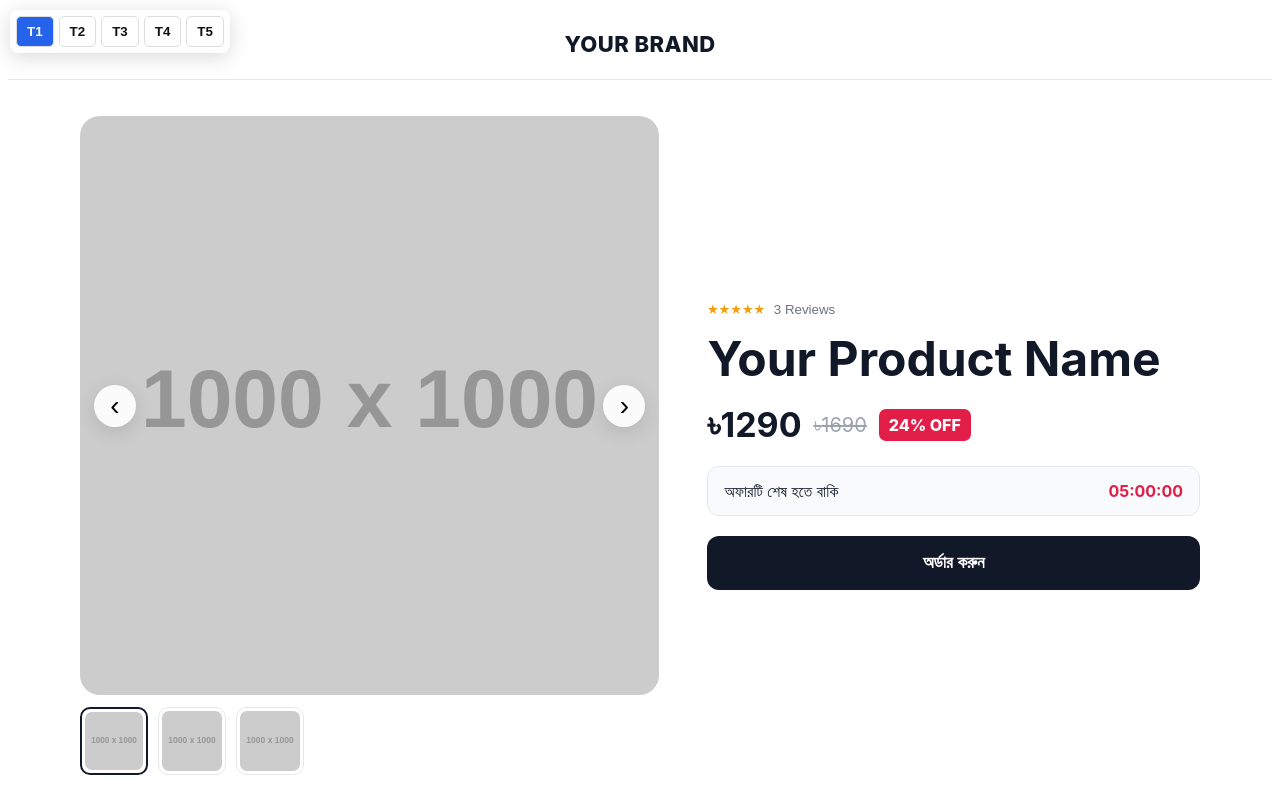
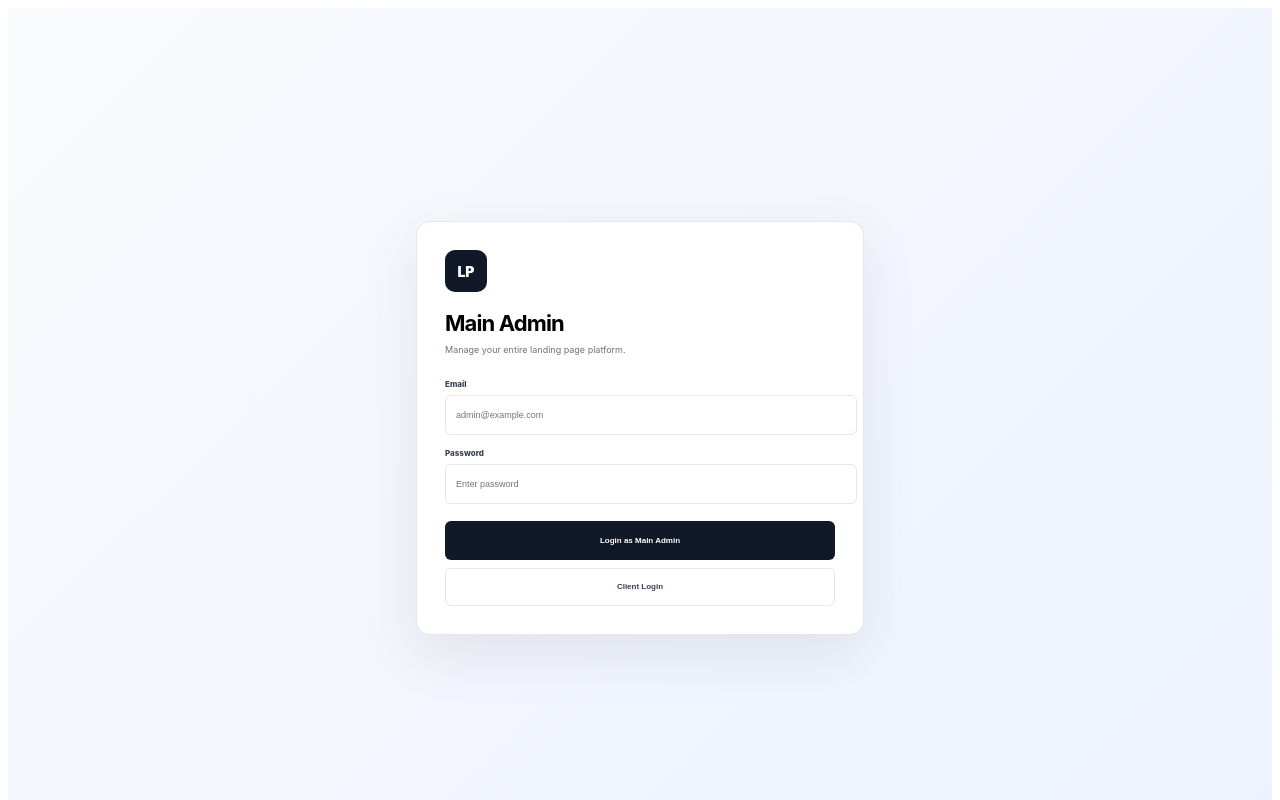
Before and after one commit to sh9145080-del/founder-vent, a React (Vite) app: page / in a window 1280 px wide. Shown: the top 800 px of the page. Built offline with nearby package versions, Linux system fonts and the light colour scheme.

Commit message:
Update App.jsx

```diff
--- a/src/App.jsx
+++ b/src/App.jsx
@@ -1,135 +1,523 @@
 import React, { useState } from "react";
 
-import Template1 from "./templates/Template1";
-import Template2 from "./templates/Template2";
-import Template3 from "./templates/Template3";
-import Template4 from "./templates/Template4";
-import Template5 from "./templates/Template5";
-
-const templates = {
-  1: Template1,
-  2: Template2,
-  3: Template3,
-  4: Template4,
-  5: Template5,
-};
+import AdminPanel from "./Admin Panel";
+import ClientManager from "./ClientManager";
+import ClientAdminLayout from "./ClientAdminLayout";
 
 function App() {
-  const [selectedTemplate, setSelectedTemplate] =
-    useState(1);
+  const [screen, setScreen] = useState("admin-login");
 
-  const SelectedTemplate =
-    templates[selectedTemplate];
+  const [adminLoggedIn, setAdminLoggedIn] = useState(false);
+  const [clientLoggedIn, setClientLoggedIn] = useState(false);
 
-  const product = {
-    brand: "YOUR BRAND",
-    logo: "",
-    title: "Your Product Name",
-    subtitle: "Your product short description",
-    images: [
-      "https://placehold.co/1000x1000?text=Product+1",
-      "https://placehold.co/1000x1000?text=Product+2",
-      "https://placehold.co/1000x1000?text=Product+3",
-    ],
+  // MAIN ADMIN LOGIN
+  if (screen === "admin-login") {
+    return (
+      <AdminLogin
+        onLogin={() => {
+          setAdminLoggedIn(true);
+          setScreen("admin");
+        }}
+        onClientLogin={() => {
+          setScreen("client-login");
+        }}
+      />
+    );
+  }
 
-    price: 1290,
-    oldPrice: 1690,
-    discount: 24,
+  // CLIENT LOGIN
+  if (screen === "client-login") {
+    return (
+      <ClientLogin
+        onLogin={() => {
+          setClientLoggedIn(true);
+          setScreen("client");
+        }}
+        onBack={() => {
+          setScreen("admin-login");
+        }}
+      />
+    );
+  }
 
-    description:
-      "এখানে আপনার প্রোডাক্টের সম্পূর্ণ description থাকবে।",
+  // CLIENT ADMIN PANEL
+  if (screen === "client" && clientLoggedIn) {
+    return (
+      <ClientAdminLayout
+        onLogout={() => {
+          setClientLoggedIn(false);
+          setScreen("admin-login");
+        }}
+      />
+    );
+  }
 
-    features: [
-      "Premium Quality",
-      "Modern Design",
-      "Easy to Use",
-      "Fast Delivery",
-    ],
+  // MAIN ADMIN PANEL
+  if (screen === "admin" && adminLoggedIn) {
+    return (
+      <MainAdmin
+        onLogout={() => {
+          setAdminLoggedIn(false);
+          setScreen("admin-login");
+        }}
+      />
+    );
+  }
 
-    reviews: [
-      {
-        name: "Sadia",
-        rating: 5,
-        text: "প্রোডাক্টটা অনেক ভালো লেগেছে।",
-      },
-      {
-        name: "Tanvir",
-        rating: 5,
-        text: "Quality সত্যিই ভালো।",
-      },
-      {
-        name: "Mim",
-        rating: 4,
-        text: "দাম অনুযায়ী খুব ভালো।",
-      },
-    ],
+  return null;
+}
 
-    delivery: {
-      insideDhaka: 70,
-      outsideDhaka: 120,
-    },
 
-    payment: {
-      bkash: "01XXXXXXXXX",
-      nagad: "01XXXXXXXXX",
-      rocket: "01XXXXXXXXX",
-    },
-  };
+// ==========================================
+// MAIN ADMIN CONTROLLER
+// ==========================================
 
-  const handleOrderSubmit = (order) => {
-    console.log("New Order:", order);
-  };
+function MainAdmin({ onLogout }) {
+  const [page, setPage] = useState("dashboard");
 
+  // DASHBOARD
+  if (page === "dashboard") {
     return (
-    <>
-      {/* TEMPORARY TEMPLATE SWITCHER */}
+      <AdminPanel
+        onNavigate={setPage}
+        onLogout={onLogout}
+      />
+    );
+  }
+
+  // CLIENT MANAGER
+  if (page === "clients") {
+    return (
       <div
         style={{
-          position: "fixed",
-          top: 10,
-          left: 10,
-          zIndex: 99999,
-          display: "flex",
-          gap: 5,
-          padding: 6,
-          background: "#ffffff",
-          borderRadius: 8,
-          boxShadow: "0 4px 20px rgba(0,0,0,.15)",
+          minHeight: "100vh",
+          background: "#f5f7fb",
         }}
       >
-        {Object.keys(templates).map((number) => (
+        <AdminTopBar
+          currentPage="Clients"
+          onDashboard={() => setPage("dashboard")}
+          onLogout={onLogout}
+        />
+
+        <ClientManager />
+      </div>
+    );
+  }
+
+  // FUTURE ADMIN PAGES
+  return (
+    <div
+      style={{
+        minHeight: "100vh",
+        padding: 40,
+        background: "#f5f7fb",
+        fontFamily: "Inter, Arial, sans-serif",
+      }}
+    >
       <button
-            key={number}
-            onClick={() =>
-              setSelectedTemplate(Number(number))
-            }
+        onClick={() => setPage("dashboard")}
         style={{
-              padding: "7px 10px",
-              border: "1px solid #ddd",
-              borderRadius: 5,
-              background:
-                selectedTemplate === Number(number)
-                  ? "#2563eb"
-                  : "#ffffff",
-              color:
-                selectedTemplate === Number(number)
-                  ? "#ffffff"
-                  : "#111111",
+          padding: "10px 14px",
+          border: 0,
+          borderRadius: 7,
+          background: "#111827",
+          color: "#fff",
           cursor: "pointer",
           fontWeight: 700,
         }}
       >
-            T{number}
+        ← Back to Dashboard
       </button>
-        ))}
+
+      <h2 style={{ marginTop: 30 }}>
+        {page}
+      </h2>
+
+      <p style={{ color: "#6b7280" }}>
+        This section will be connected in the next step.
+      </p>
     </div>
-
-      <SelectedTemplate
-        product={product}
-        onOrderSubmit={handleOrderSubmit}
-      />
-    </>
   );
 }
 
+
+// ==========================================
+// ADMIN TOP BAR
+// ==========================================
+
+function AdminTopBar({
+  currentPage,
+  onDashboard,
+  onLogout,
+}) {
+  return (
+    <div
+      style={{
+        height: 54,
+        padding: "0 22px",
+        display: "flex",
+        alignItems: "center",
+        justifyContent: "space-between",
+        background: "#ffffff",
+        borderBottom: "1px solid #e5e7eb",
+        fontFamily: "Inter, Arial, sans-serif",
+      }}
+    >
+      <div
+        style={{
+          display: "flex",
+          alignItems: "center",
+          gap: 14,
+        }}
+      >
+        <strong style={{ fontSize: 13 }}>
+          Main Admin
+        </strong>
+
+        <span
+          style={{
+            color: "#9ca3af",
+            fontSize: 8,
+          }}
+        >
+          /
+        </span>
+
+        <span
+          style={{
+            color: "#6b7280",
+            fontSize: 8,
+          }}
+        >
+          {currentPage}
+        </span>
+      </div>
+
+      <div
+        style={{
+          display: "flex",
+          gap: 7,
+        }}
+      >
+        <button
+          onClick={onDashboard}
+          style={{
+            padding: "7px 10px",
+            border: "1px solid #e5e7eb",
+            borderRadius: 5,
+            background: "#fff",
+            color: "#374151",
+            fontSize: 7,
+            fontWeight: 800,
+            cursor: "pointer",
+          }}
+        >
+          Dashboard
+        </button>
+
+        <button
+          onClick={onLogout}
+          style={{
+            padding: "7px 10px",
+            border: 0,
+            borderRadius: 5,
+            background: "#111827",
+            color: "#fff",
+            fontSize: 7,
+            fontWeight: 800,
+            cursor: "pointer",
+          }}
+        >
+          Logout
+        </button>
+      </div>
+    </div>
+  );
+}
+
+
+// ==========================================
+// MAIN ADMIN LOGIN
+// ==========================================
+
+function AdminLogin({
+  onLogin,
+  onClientLogin,
+}) {
+  const [email, setEmail] = useState("");
+  const [password, setPassword] = useState("");
+
+  const handleSubmit = (e) => {
+    e.preventDefault();
+
+    onLogin();
+  };
+
+  return (
+    <LoginLayout
+      title="Main Admin"
+      subtitle="Manage your entire landing page platform."
+    >
+      <form onSubmit={handleSubmit}>
+
+        <LoginField
+          label="Email"
+          type="email"
+          placeholder="admin@example.com"
+          value={email}
+          onChange={setEmail}
+        />
+
+        <LoginField
+          label="Password"
+          type="password"
+          placeholder="Enter password"
+          value={password}
+          onChange={setPassword}
+        />
+
+        <button
+          type="submit"
+          style={loginButtonStyle}
+        >
+          Login as Main Admin
+        </button>
+
+        <button
+          type="button"
+          onClick={onClientLogin}
+          style={secondaryLoginButtonStyle}
+        >
+          Client Login
+        </button>
+
+      </form>
+    </LoginLayout>
+  );
+}
+
+
+// ==========================================
+// CLIENT LOGIN
+// ==========================================
+
+function ClientLogin({
+  onLogin,
+  onBack,
+}) {
+  const [email, setEmail] = useState("");
+  const [password, setPassword] = useState("");
+
+  const handleSubmit = (e) => {
+    e.preventDefault();
+
+    onLogin();
+  };
+
+  return (
+    <LoginLayout
+      title="Client Login"
+      subtitle="Access your account and submit edit requests."
+    >
+      <form onSubmit={handleSubmit}>
+
+        <LoginField
+          label="Email"
+          type="email"
+          placeholder="client@example.com"
+          value={email}
+          onChange={setEmail}
+        />
+
+        <LoginField
+          label="Password"
+          type="password"
+          placeholder="Enter password"
+          value={password}
+          onChange={setPassword}
+        />
+
+        <button
+          type="submit"
+          style={loginButtonStyle}
+        >
+          Login
+        </button>
+
+        <button
+          type="button"
+          onClick={onBack}
+          style={secondaryLoginButtonStyle}
+        >
+          ← Back to Main Login
+        </button>
+
+      </form>
+    </LoginLayout>
+  );
+}
+
+
+// ==========================================
+// LOGIN LAYOUT
+// ==========================================
+
+function LoginLayout({
+  title,
+  subtitle,
+  children,
+}) {
+  return (
+    <div
+      style={{
+        minHeight: "100vh",
+        display: "flex",
+        alignItems: "center",
+        justifyContent: "center",
+        padding: 20,
+        background:
+          "linear-gradient(135deg,#f8fafc,#eef2ff)",
+        fontFamily: "Inter, Arial, sans-serif",
+      }}
+    >
+      <div
+        style={{
+          width: "100%",
+          maxWidth: 390,
+          padding: 28,
+          border: "1px solid #e5e7eb",
+          borderRadius: 14,
+          background: "#fff",
+          boxShadow:
+            "0 20px 60px rgba(0,0,0,.08)",
+        }}
+      >
+
+        <div
+          style={{
+            width: 42,
+            height: 42,
+            marginBottom: 18,
+            display: "grid",
+            placeItems: "center",
+            borderRadius: 10,
+            background: "#111827",
+            color: "#fff",
+            fontWeight: 900,
+            fontSize: 14,
+          }}
+        >
+          LP
+        </div>
+
+        <h1
+          style={{
+            margin: "0 0 7px",
+            fontSize: 22,
+            letterSpacing: "-.04em",
+          }}
+        >
+          {title}
+        </h1>
+
+        <p
+          style={{
+            margin: "0 0 22px",
+            color: "#6b7280",
+            fontSize: 9,
+            lineHeight: 1.5,
+          }}
+        >
+          {subtitle}
+        </p>
+
+        {children}
+
+      </div>
+    </div>
+  );
+}
+
+
+// ==========================================
+// LOGIN FIELD
+// ==========================================
+
+function LoginField({
+  label,
+  type,
+  placeholder,
+  value,
+  onChange,
+}) {
+  return (
+    <div style={{ marginBottom: 13 }}>
+
+      <label
+        style={{
+          display: "block",
+          marginBottom: 6,
+          color: "#374151",
+          fontSize: 8,
+          fontWeight: 800,
+        }}
+      >
+        {label}
+      </label>
+
+      <input
+        type={type}
+        placeholder={placeholder}
+        value={value}
+        onChange={(e) =>
+          onChange(e.target.value)
+        }
+        style={{
+          width: "100%",
+          height: 38,
+          padding: "0 10px",
+          border: "1px solid #e5e7eb",
+          borderRadius: 6,
+          outline: "none",
+          fontSize: 9,
+        }}
+      />
+
+    </div>
+  );
+}
+
+
+// ==========================================
+// LOGIN BUTTON STYLES
+// ==========================================
+
+const loginButtonStyle = {
+  width: "100%",
+  height: 39,
+  marginTop: 4,
+  border: 0,
+  borderRadius: 6,
+  background: "#111827",
+  color: "#fff",
+  fontSize: 8,
+  fontWeight: 800,
+  cursor: "pointer",
+};
+
+const secondaryLoginButtonStyle = {
+  width: "100%",
+  height: 38,
+  marginTop: 8,
+  border: "1px solid #e5e7eb",
+  borderRadius: 6,
+  background: "#fff",
+  color: "#374151",
+  fontSize: 8,
+  fontWeight: 800,
+  cursor: "pointer",
+};
+
+
 export default App;
```
Lines whose indentation alone changed are shown as unchanged.
